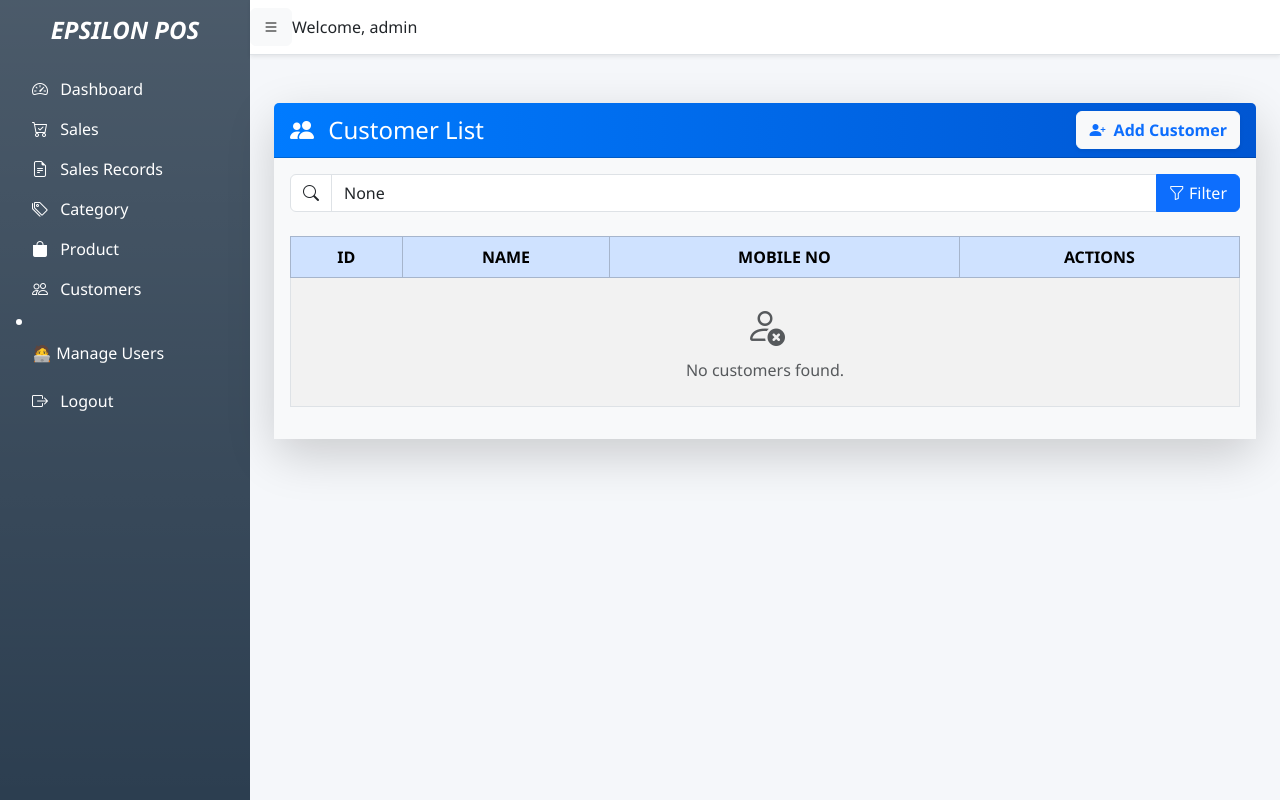
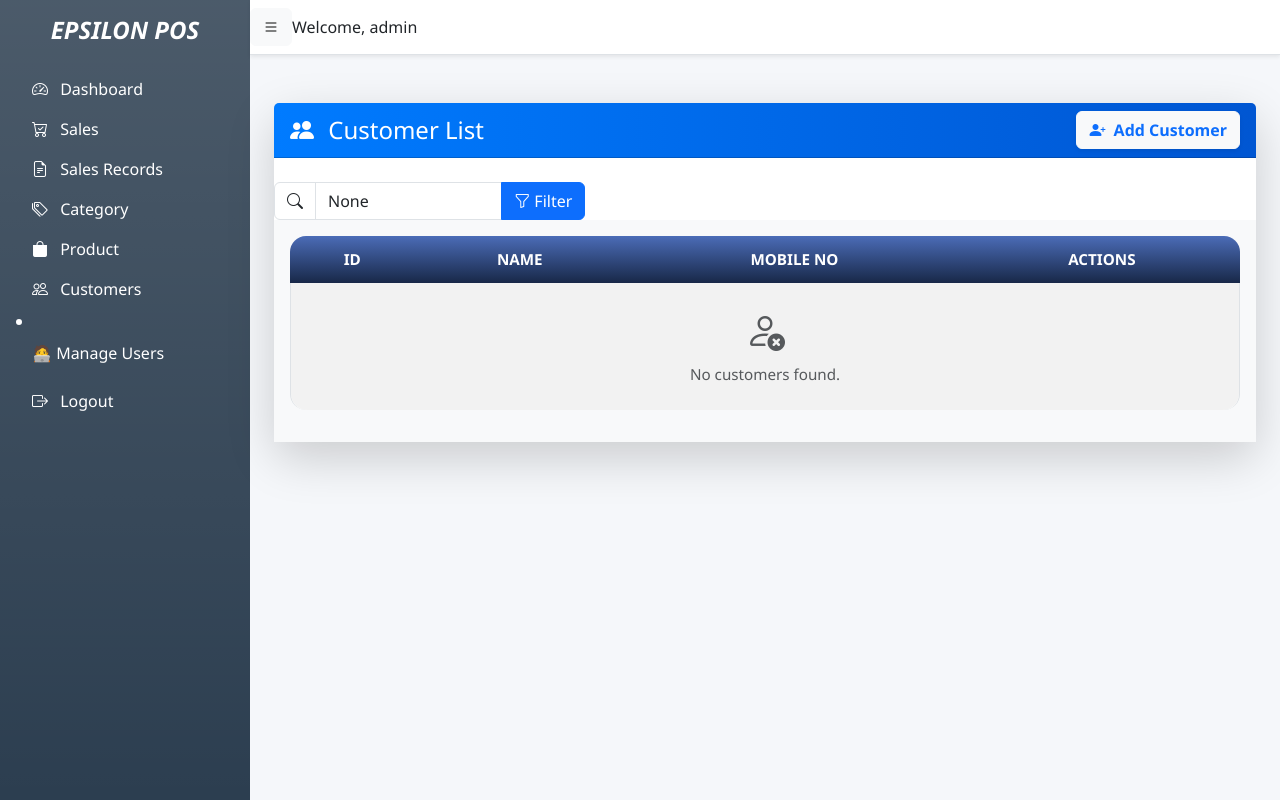
Before and after one commit to jahidshawon19/point-of-sale, a Django app: page /customers/ in a window 1280 px wide. Run offline with Django 5.2, Linux system fonts and the light colour scheme; a user stored in the database is signed in; data that the repository does not hold is empty.

Commit message:
design updated

```diff
--- a/pos/templates/pos/customer_list.html
+++ b/pos/templates/pos/customer_list.html
@@ -15,9 +15,11 @@
             </a>
         </div>
 
+
         <!-- Search -->
-        <div class="card-body bg-light">
-            <form method="GET" class="mb-4">
+         <div class="row">
+            <div class="col-lg-4">
+                <form method="GET" class="mt-4">
                 <div class="input-group">
                     <span class="input-group-text bg-white"><i class="bi bi-search"></i></span>
                     <input
@@ -32,11 +34,17 @@
                     </button>
                 </div>
             </form>
+            </div>
+            <div class="col-lg-4"></div>
+            <div class="col-lg-4"></div>
+         </div>
+        <div class="card-body bg-light">
+
 
             <!-- Table -->
             <div class="table-responsive">
-                <table class="table table-striped table-bordered align-middle text-center table-hover">
-                    <thead class="table-primary text-uppercase">
+                <table class="table table-striped table-bordered align-middle text-center table-hover table lu-table">
+                    <thead class="text-uppercase">
                         <tr>
                             <th>ID</th>
                             <th>Name</th>
--- a/pos/templates/pos/sales.html
+++ b/pos/templates/pos/sales.html
@@ -34,8 +34,8 @@
                     <!-- Products Table -->
                     <div class="col-lg-8">
                         <div class="table-responsive">
-                            <table class="table table-striped table-bordered align-middle text-center" id="salesTable">
-                                <thead class="table-dark">
+                            <table class="table table-striped table-bordered align-middle text-center table lu-table" id="salesTable">
+                                <thead>
                                     <tr>
                                         <th>Product Name</th>
                                         <th>Quantity</th>
@@ -106,6 +106,7 @@
 </div>
 
 <style>
+
 .bg-gradient-danger { background: linear-gradient(90deg, #dc3545, #a71d2a); }
 .btn-outline-primary { transition: 0.3s; }
 .btn-outline-primary:hover { transform: translateY(-2px); }
--- a/pos/templates/pos/sales_record.html
+++ b/pos/templates/pos/sales_record.html
@@ -66,8 +66,8 @@
 
         <div class="card-body bg-light">
             <div class="table-responsive">
-                <table class="table table-hover table-bordered align-middle text-center" id="salesTable">
-                    <thead class="table-dark">
+                <table class="table table-hover table-bordered align-middle text-center table lu-table" id="salesTable">
+                    <thead>
                         <tr>
                             <th>ID</th>
                             <th>Customer</th>
```
Also changed, not shown: db.sqlite3.
